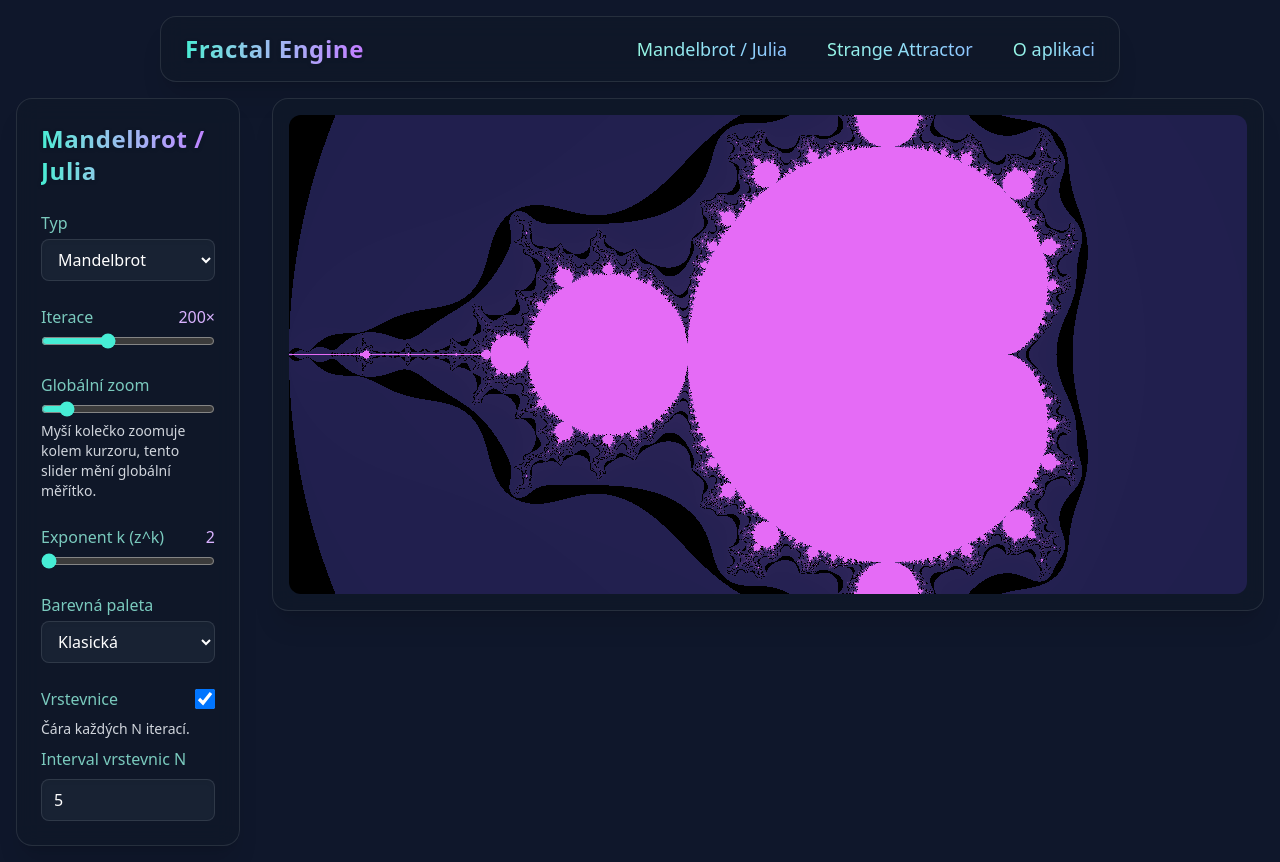
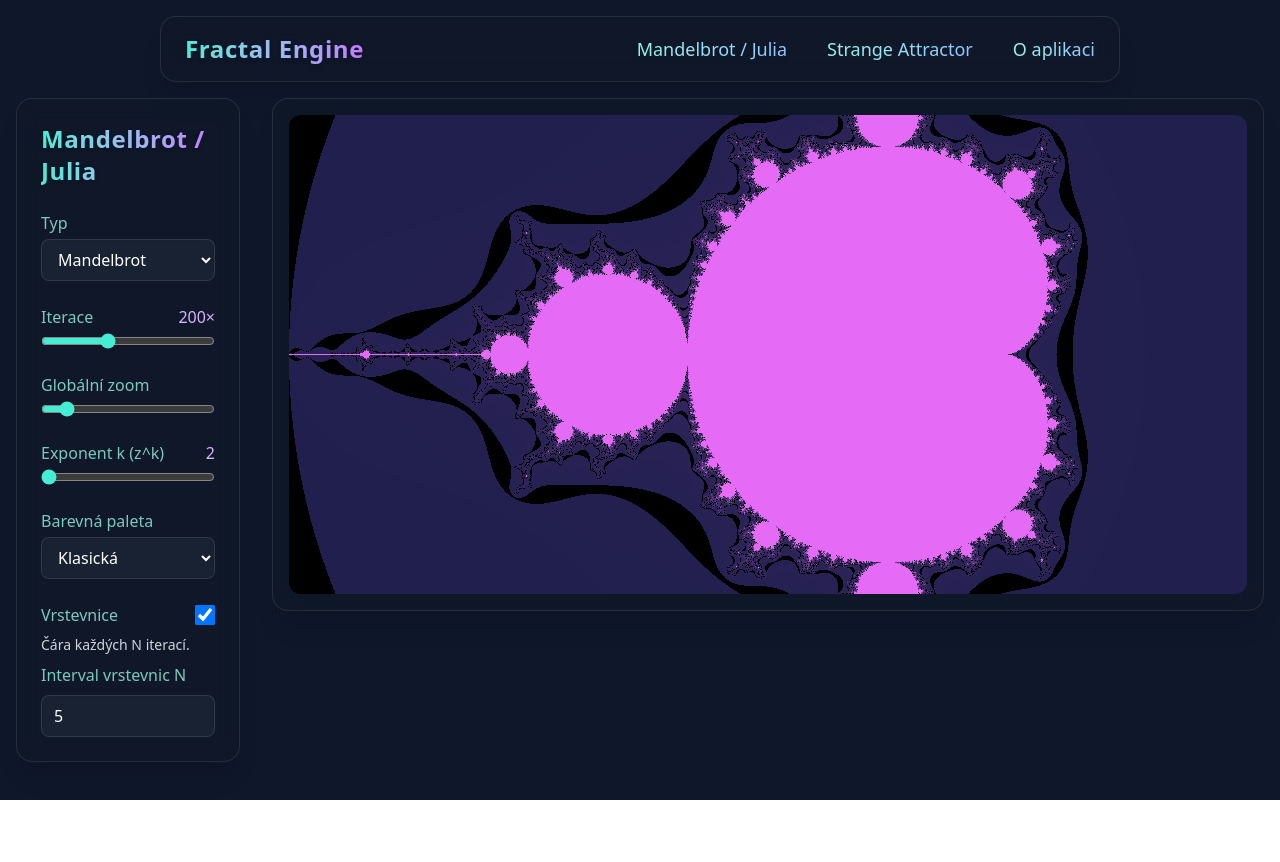
Before and after one commit to Explosiver001/FractalEngine, a Vue app: page / in a window 1280 px wide. After the commit the page ends 800 px from the top, so only its background shows below. Built offline with nearby package versions, Linux system fonts and the light colour scheme.

Commit message:
chore: remove zoom description

```diff
--- a/src/components/EscapeControls.vue
+++ b/src/components/EscapeControls.vue
@@ -81,10 +81,6 @@ const globalZoom = computed({
         step="0.1"
         class="w-full accent-teal-300 cursor-pointer"
       />
-
-      <small class="text-gray-300 text-sm">
-        Myší kolečko zoomuje kolem kurzoru, tento slider mění globální měřítko.
-      </small>
     </div>
 
     <!-- Exponent -->
```
